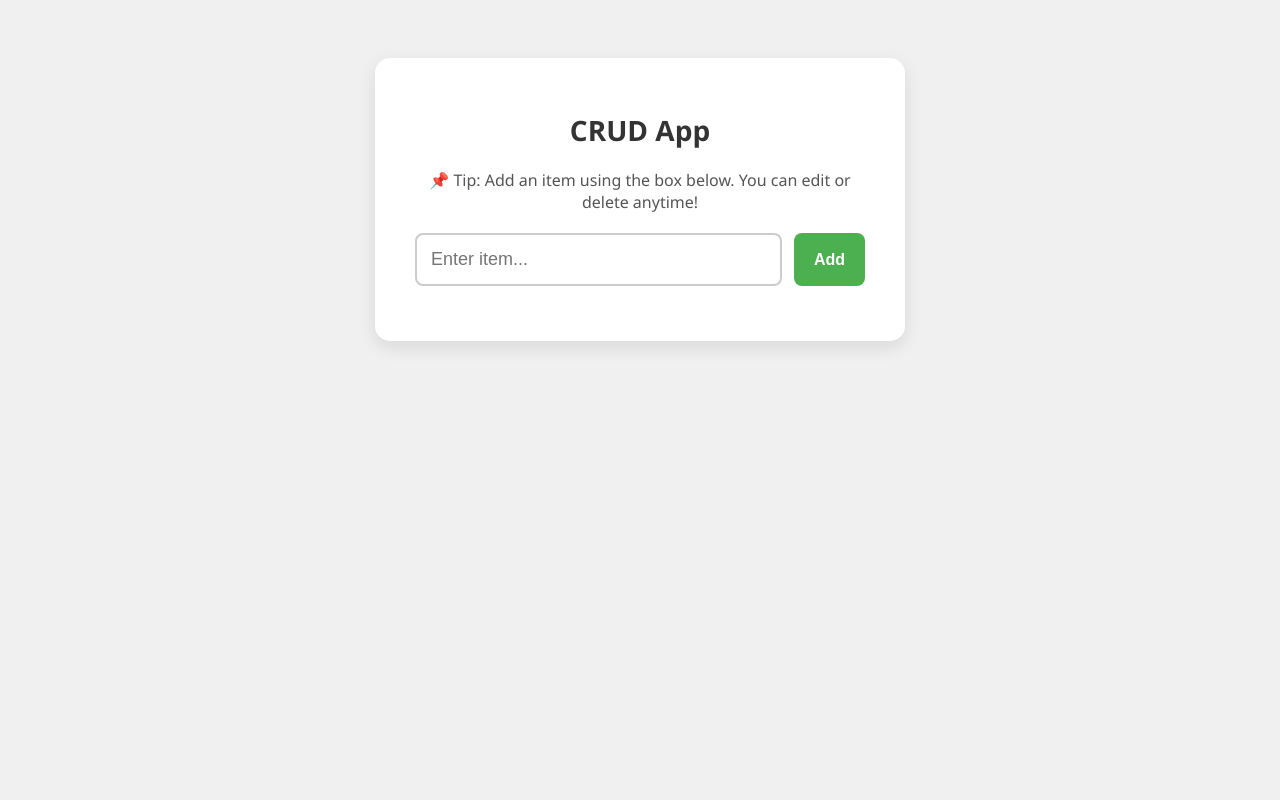
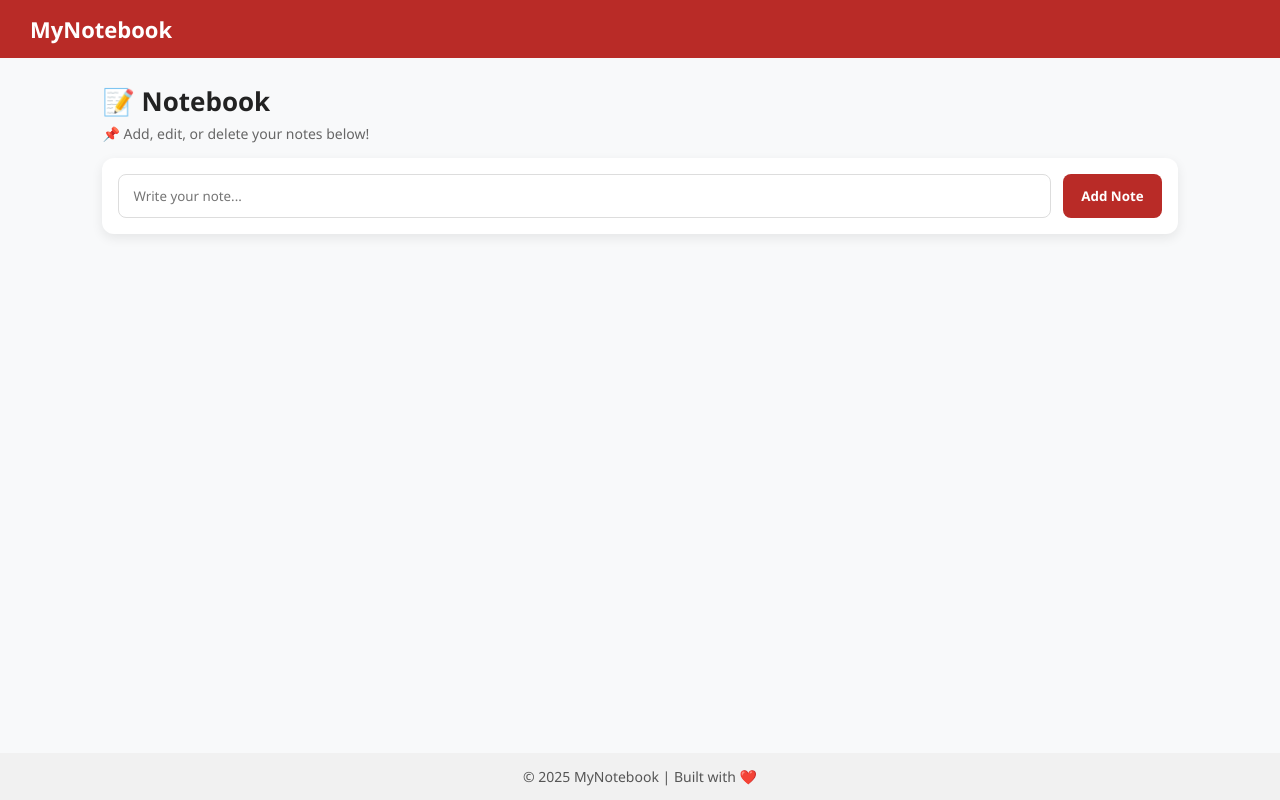
Before and after one commit to Sudhanshu349/Notebook, a plain HTML site: page index.html in a window 1280 px wide. Drawn offline with Linux system fonts and the light colour scheme.

Commit message:
Updated UI: added navbar, footer, full-screen layout, animations

```diff
--- a/index.html
+++ b/index.html
@@ -3,21 +3,37 @@
 <head>
   <meta charset="UTF-8" />
   <meta name="viewport" content="width=device-width, initial-scale=1.0"/>
-  <title>CRUD App</title>
+  <title>Notebook App</title>
   <link rel="stylesheet" href="style.css" />
 </head>
 <body>
-  <div class="container">
-    <h2>CRUD App</h2>
-    <p class="note">📌 Tip: Add an item using the box below. You can edit or delete anytime!</p>
+  <!-- 🌟 Navbar -->
+  <nav class="navbar">
+    <div class="logo">MyNotebook</div>
 
-    <div class="input-group">
-      <input type="text" id="itemInput" placeholder="Enter item..." />
-      <button id="addBtn">Add</button>
-    </div>
+  </nav>
 
-    <ul id="itemList"></ul>
-  </div>
+  <!-- 🌟 Main Content -->
+  <main class="main-content">
+    <section class="input-section">
+      <h2 class="page-title">📝 Notebook</h2>
+      <p class="note-tip">📌 Add, edit, or delete your notes below!</p>
+
+      <div class="input-card">
+        <input type="text" id="itemInput" placeholder="Write your note..." />
+        <button id="addBtn">Add Note</button>
+      </div>
+    </section>
+
+    <section class="notes-section">
+      <ul id="itemList" class="note-list"></ul>
+    </section>
+  </main>
+
+  <!-- 🌟 Footer -->
+  <footer class="footer">
+    <p>© 2025 MyNotebook | Built with ❤️</p>
+  </footer>
 
   <script src="app.js"></script>
 </body>
--- a/style.css
+++ b/style.css
@@ -1,97 +1,180 @@
-body {
-    font-family: "Segoe UI", sans-serif;
-    background: #f0f0f0;
-    display: flex;
-    justify-content: center;
-    padding: 50px;
+/* 🌟 Reset */
+* {
+  margin: 0;
+  padding: 0;
+  box-sizing: border-box;
+  font-family: "Segoe UI", Tahoma, Geneva, Verdana, sans-serif;
 }
 
-  .container {
-    background: white;
-    padding: 30px 40px;
-    border-radius: 15px;
-    box-shadow: 0 6px 18px rgba(0, 0, 0, 0.1);
-    width: 450px;
-  }
-
-  h2 {
-    text-align: center;
-    font-size: 28px;
-    margin-bottom: 20px;
+body {
+  background: #f8f9fa;
+  display: flex;
+  flex-direction: column;
+  min-height: 100vh;
   color: #333;
 }
 
-  .note {
-    font-size: 16px;
-    color: #555;
-    margin-bottom: 20px;
-    text-align: center;
-  }
-
-  .input-group {
-    display: flex;
-    gap: 12px;
-    margin-bottom: 25px;
-  }
-
-  input {
-    flex: 1;
-    padding: 14px;
-    font-size: 18px;
-    border: 2px solid #ccc;
-    border-radius: 8px;
-  }
-
-  button {
-    padding: 14px 20px;
-    font-size: 16px;
-    font-weight: bold;
-    background: #4caf50;
+/* 🌟 Navbar */
+.navbar {
+  background: #b92b27; /* Quora-like red */
   color: white;
-    border: none;
-    border-radius: 8px;
-    cursor: pointer;
-    transition: 0.2s ease;
-  }
-
-  button:hover {
-    background: #45a049;
-  }
-
-  ul {
-    list-style: none;
-    padding: 0;
-  }
-
-  li {
-    background: #f9f9f9;
-    padding: 15px;
-    border-radius: 8px;
-    margin-bottom: 15px;
+  padding: 14px 30px;
   display: flex;
   justify-content: space-between;
   align-items: center;
-    font-size: 18px;
 }
 
-  li span {
-    flex: 1;
+.logo {
+  font-size: 22px;
+  font-weight: bold;
 }
 
-  li button {
-    padding: 8px 12px;
-    margin-left: 10px;
+.nav-links {
+  list-style: none;
+  display: flex;
+  gap: 25px;
+}
+
+.nav-links a {
+  color: white;
+  text-decoration: none;
+  font-size: 15px;
+  transition: 0.3s;
+}
+
+.nav-links a:hover {
+  text-decoration: underline;
+}
+
+/* 🌟 Main Layout */
+.main-content {
+  flex: 1;
+  padding: 25px 8%;
+  display: flex;
+  flex-direction: column;
+  gap: 20px;
+}
+
+.page-title {
+  font-size: 26px;
+  margin-bottom: 5px;
+  color: #222;
+}
+
+.note-tip {
   font-size: 14px;
-    border-radius: 6px;
+  color: #666;
+  margin-bottom: 15px;
+}
+
+/* 🌟 Input Section */
+.input-card {
+  display: flex;
+  gap: 12px;
+  padding: 16px;
+  background: white;
+  border-radius: 12px;
+  box-shadow: 0 4px 12px rgba(0,0,0,0.08);
+  margin-bottom: 20px;
+  animation: fadeIn 0.6s ease;
+}
+
+#itemInput {
+  flex: 1;
+  padding: 12px 14px;
+  border: 1px solid #ddd;
+  border-radius: 8px;
+  outline: none;
+  transition: all 0.3s ease;
+}
+
+#itemInput:focus {
+  border-color: #b92b27;
+  box-shadow: 0 0 6px rgba(185, 43, 39, 0.4);
+}
+
+#addBtn {
+  background: #b92b27;
   color: white;
   border: none;
+  padding: 12px 18px;
+  border-radius: 8px;
   cursor: pointer;
+  font-weight: 600;
+  transition: 0.3s;
 }
 
-  li button:nth-child(2) {
-    background: #2196f3; /* Edit */
+#addBtn:hover {
+  background: #962222;
 }
 
-  li button:nth-child(3) {
-    background: #f44336; /* Delete */
+/* 🌟 Notes List */
+.note-list {
+  list-style: none;
 }
+
+.note-list li {
+  background: white;
+  padding: 18px 20px;
+  margin-bottom: 16px;
+  border-radius: 12px;
+  box-shadow: 0 3px 10px rgba(0,0,0,0.05);
+  display: flex;
+  justify-content: space-between;
+  align-items: center;
+  animation: slideIn 0.4s ease;
+  width: 100%;
+}
+
+.note-list li:hover {
+  transform: translateY(-2px);
+  box-shadow: 0 6px 16px rgba(0,0,0,0.1);
+}
+
+.note-list li button {
+  border: none;
+  background: none;
+  cursor: pointer;
+  font-size: 14px;
+  font-weight: 600;
+  margin-left: 10px;
+  padding: 6px 10px;
+  border-radius: 8px;
+  transition: 0.3s;
+}
+
+.note-list li .edit-btn {
+  color: #2196f3;
+}
+
+.note-list li .edit-btn:hover {
+  background: #e3f2fd;
+}
+
+.note-list li .delete-btn {
+  color: #e53935;
+}
+
+.note-list li .delete-btn:hover {
+  background: #fdecea;
+}
+
+/* 🌟 Footer */
+.footer {
+  background: #f1f1f1;
+  text-align: center;
+  padding: 14px;
+  font-size: 14px;
+  color: #555;
+}
+
+/* 🌟 Animations */
+@keyframes fadeIn {
+  from { opacity: 0; transform: translateY(15px); }
+  to { opacity: 1; transform: translateY(0); }
+}
+
+@keyframes slideIn {
+  from { opacity: 0; transform: translateX(-15px); }
+  to { opacity: 1; transform: translateX(0); }
+}
```
Lines whose indentation alone changed are shown as unchanged.
